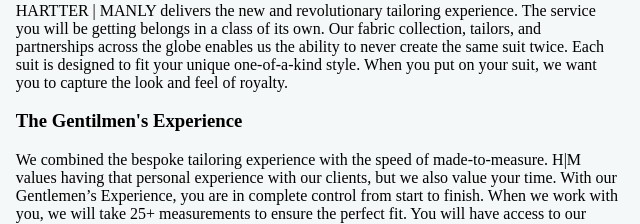
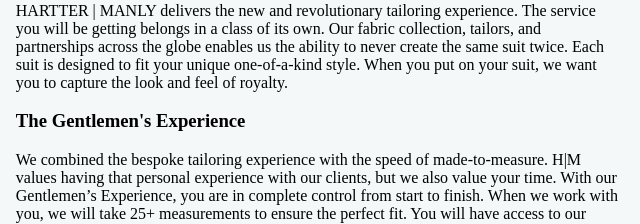
Before and after one commit to manlydavid85/david_website, a plain HTML site: page harttermanly.html in a window 1280 px wide. Shown: the part 165-389 px from the top of the page, 465-1105 px from the left. Drawn offline with Linux system fonts and the light colour scheme.

Commit message:
made changes to harttermanly

```diff
--- a/harttermanly.html
+++ b/harttermanly.html
@@ -25,7 +25,7 @@
             <p> <img class="profile-pic" src="./assets/images/headshot.jpg" />HARTTER | MANLY delivers the new and revolutionary tailoring experience. The service you will be getting belongs in a class of its own. Our fabric collection, tailors, and partnerships
                 across the globe enables us the ability to never create the same suit twice. Each suit is designed to fit your unique one-of-a-kind style. When you put on your suit, we want you to capture the look and feel of royalty.</p>
         </div>
-        <h3>The Gentilmen's Experience</h3>
+        <h3>The Gentlemen's Experience</h3>
         <p>We combined the bespoke tailoring experience with the speed of made-to-measure. H|M values having that personal experience with our clients, but we also value your time. With our Gentlemen’s Experience, you are in complete control from start to
             finish. When we work with you, we will take 25+ measurements to ensure the perfect fit. You will have access to our collection of over 3,000 swatches plus our international imports at the tip of your fingers.
         </p>
```
